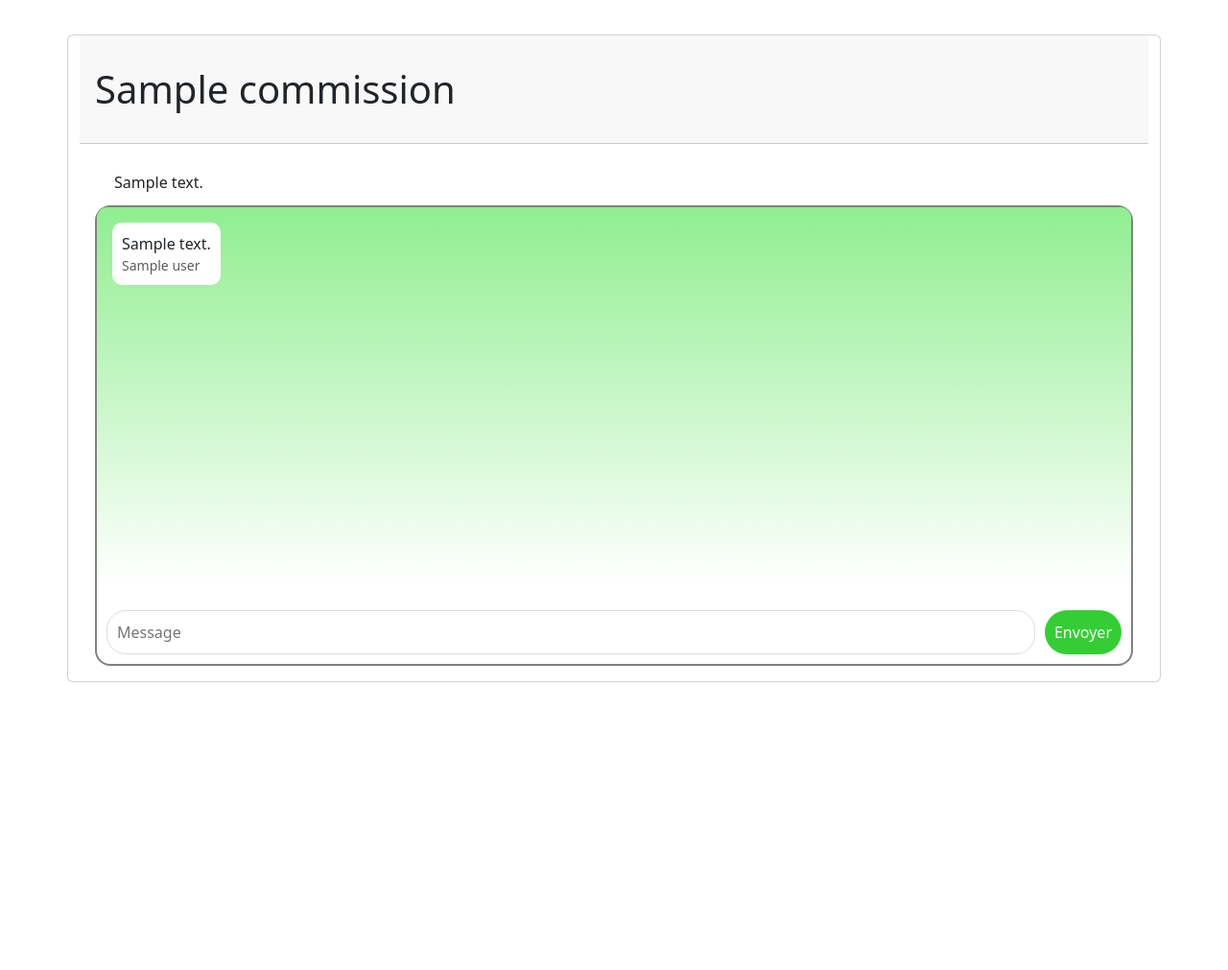
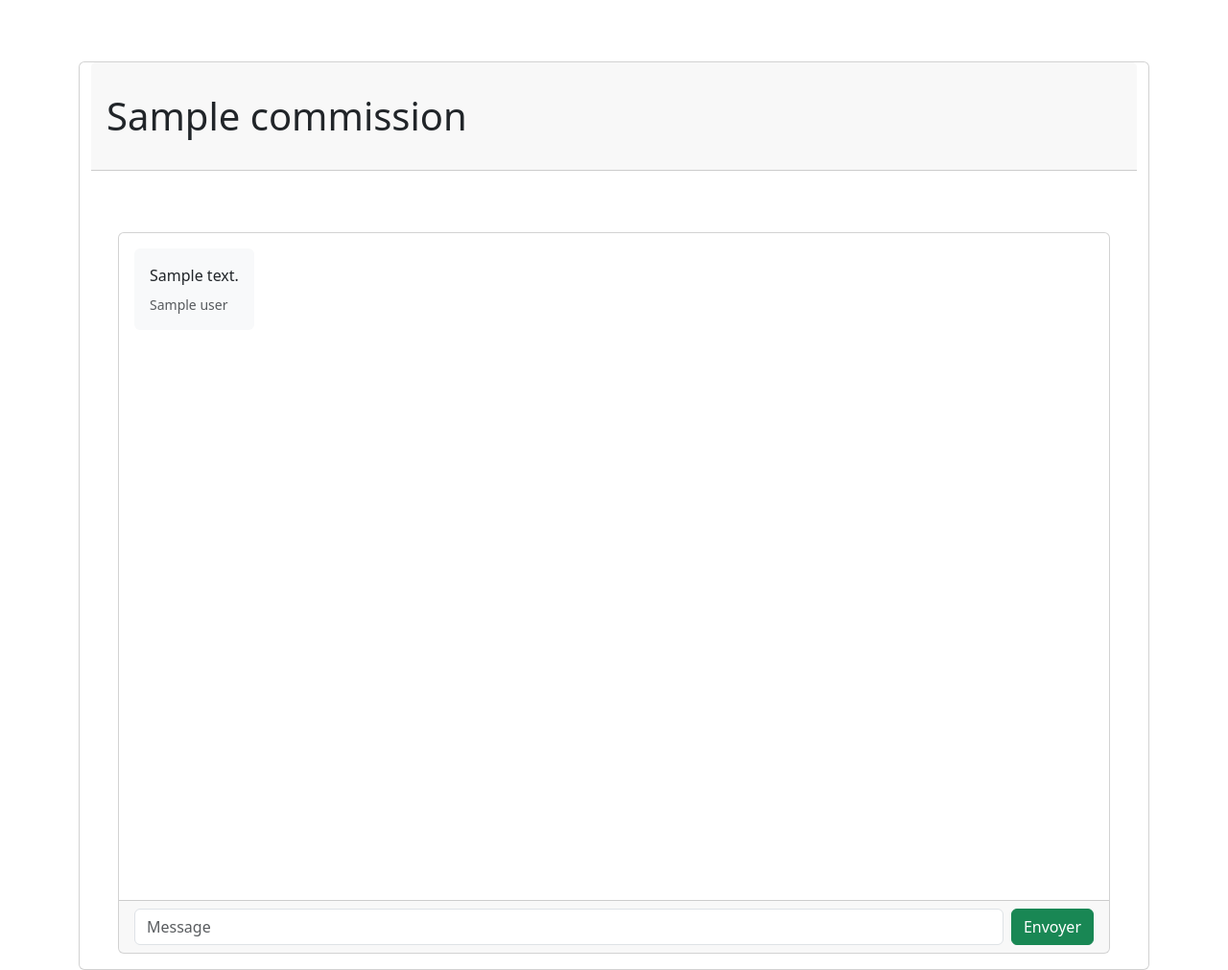
Before and after one commit to AdrienCarles/alhambra, a Symfony app: template templates/commission/chat.html.twig in a window 1280 px wide. Shown: the whole page at 96% size. Before the commit the page ends 711 px from the top, so only its background shows below. Run offline with Twig, Linux system fonts and the light colour scheme; the template is opened without the code that fills it: most values are stand-ins (such as "Sample title", 1, 10 or a date in 2020); style sheets or scripts are compiled from the project's sources; some libraries are stand-ins or nearby versions.

Commit message:
debbug responsive

```diff
--- a/assets/styles/chat.scss
+++ /dev/null
@@ -1,135 +0,0 @@
-// Définition des variables
-$color-primary: #007bff;
-$color-secondary: #888;
-$color-border: #ddd;
-$background-color-sent: #dcf8c6;
-$background-color-received: #fff;
-
-.container {
-  max-width: 60%;
-  margin: 0 auto;
-  padding: 20px;
-
-  .conversations {
-    display: flex;
-    flex-direction: column;
-  }
-
-  .conversation {
-    display: flex;
-    align-items: center;
-    padding: 10px;
-    border-bottom: 1px solid $color-border;
-    text-decoration: none;
-    color: #000;
-
-    .profile-image{
-      width: 40px;
-      height: 40px;
-      border-radius: 50%;
-      margin-right: 10px;
-    }
-
-    .conversation-details {
-      flex: 1;
-    }
-
-    .conversation-name {
-      font-weight: bold;
-    }
-
-    .conversation-last-message,
-    .conversation-time {
-      color: $color-secondary;
-    }
-  }
-}
-
-.chat {
-  display: flex;
-  flex-direction: column;
-  height: 60vh;
-  border:2px solid gray ;
-  border-radius: 1em;
-
-  .messages {
-    overflow-y: auto;
-    margin-bottom: 1em;
-    height: 90%;
-    background: linear-gradient(180deg,lightgreen, white);
-    border-top-left-radius: 0.7em ;
-    border-top-right-radius: 0.7em ;
-  }
-
-  .message {
-    padding: 10px;
-    border-radius: 10px;
-    margin-bottom: 10px;
-    max-width: 70%;
-
-    &.sent {
-      background-color: $background-color-sent;
-      align-self: flex-end;
-      margin-right: 1em;
-      margin-top: 1em;
-    }
-
-    &.received {
-      background-color: $background-color-received;
-      align-self: flex-start;
-      border: 1px solid $color-border;
-      margin-left: 1em;
-      margin-top: 1em;
-    }
-
-    &.message-right {
-      align-self: flex-end;
-      background-color: rgb(2, 192, 2);
-      margin-right: 1em;
-      color: white;
-      margin-top: 1em;
-    }
-
-    &.message-left {
-      align-self: flex-start;
-      background-color: white;
-      margin-left: 1em;
-      margin-top: 1em;
-    }
-  }
-}
-
-.message-input {
-  display: flex;
-  padding: 10px;
-  border-radius: 0.5em;
-  background-color: transparent;
-
-  .message-input-field {
-    flex: 1;
-    padding: 10px;
-    border: 1px solid $color-border;
-    border-radius: 20px;
-    outline: none;
-    &:disabled {
-      color: $color-secondary;
-      cursor: default;
-      pointer-events: none;
-    }
-  }
-
-  .send-button {
-    background-color: rgb(52, 206, 52);
-    color: #fff;
-    border: none;
-    border-radius: 10em;
-    padding: 10px;
-    margin-left: 10px;
-    cursor: pointer;
-    &:disabled {
-      background-color: $color-secondary;
-      cursor: default;
-      pointer-events: none;
-    }
-  }
-}
--- a/templates/base.html.twig
+++ b/templates/base.html.twig
@@ -11,15 +11,17 @@
         {% block javascripts %}
             {{ encore_entry_script_tags('app') }}
         {% endblock %}
+    </head>
+    <body>
 {% if app.user %}
-            <nav class="navbar navbar-expand-lg navbar-light bg-light">
+<nav class="navbar navbar-expand-lg navbar-light bg-light fixed-top">
+    <div class="container">
         <a class="navbar-brand" href="/home">Whatsapp</a>
         <button class="navbar-toggler" type="button" data-bs-toggle="collapse" data-bs-target="#navbarSupportedContent" aria-controls="navbarSupportedContent" aria-expanded="false" aria-label="Toggle navigation">
             <span class="navbar-toggler-icon"></span>
         </button>
-
         <div class="collapse navbar-collapse" id="navbarSupportedContent">
-                    <ul class="navbar-nav mr-auto">
+            <ul class="navbar-nav me-auto">
                 <li class="nav-item dropdown">
                     <button class="btn dropdown-toggle" id="navbarDropdown" type="button" data-bs-toggle="dropdown" aria-haspopup="true" aria-expanded="false">
                         Utilisateurs
@@ -42,16 +44,17 @@
                         <a class="dropdown-item" href="/commission/list">Liste</a>
                     </div>
                 </li>
-                        <li class="nav-item ml-auto">
+                <li class="nav-item ms-auto">
                     <a class="nav-link" href="{{ path('app_logout') }}">Déconnexion</a>
                 </li>
             </ul>
         </div>
+    </div>
 </nav>
 {% endif %}
-    </head>
-    <body>
+        <div class="container mt-5">
             {% block body %}{% endblock %}
+        </div>
         {% block extra_js %}{% endblock %}
     </body>
 </html>
--- a/templates/card.html.twig
+++ b/templates/card.html.twig
@@ -1,8 +1,8 @@
 {% extends 'base.html.twig' %}
 
 {% block body %}
-<div class="container mt-3">
-    <div class="row justify-content-center">
+<div class="container pt-3">
+    <div class="row justify-content-center ">
         <div class="card col-12">
             <div class="card-header">
                 <h1 class="my-4">{% block title %}{% endblock %}</h1>
--- a/templates/commission/chat.html.twig
+++ b/templates/commission/chat.html.twig
@@ -1,41 +1,45 @@
 {% extends 'card.html.twig' %}
 {% block title %}
-
     {{ commission.name }}
-
 {% endblock %}
-
 
 {% block stylesheets %}
     {{ parent() }}
-    <link rel="stylesheet" href="{{ asset('build/chat.css') }}">
+    {# <link rel="stylesheet" href="{{ asset('build/chat.css') }}"> #}
 {% endblock %}
 
 {% block card_content %}
-    <div class="row text-center justify-content-between py-1 m-2 align-content-between flex-wrap">
-        <div class="col-sm-3 d-flex justify-content-start align-items-center">{{commission.description}}</div>
-        {% if commission.isClosed == true %}
-            <h2 class="col-sm-5 d-flex justify-content-center align-items-center">Commission archivé</h2>
-        {% endif %}
-    </div>
-<div class="chat">
-    <div class="messages d-flex flex-column">
-        {% for post in commission.posts %}
-            <div class="message {% if app.user and post.user == app.user %}message-right{% else %}message-left{% endif %}">
-                {{ post.content }}
-                <div class="message-user small text-muted">
-                    {{ post.user.name }}
+<div class="d-flex flex-column vh-100">
+    <div class="flex-grow-1 mt-5 d-flex flex-column">
+        <div class="container-fluid d-flex flex-column h-100">
+            <div class="card chat flex-grow-1 d-flex flex-column overflow-hidden" style="height: calc(100vh - 56px);">
+                <!-- Messages -->
+                <div class="card-body flex-grow-1 overflow-auto">
+                    {% for post in commission.posts %}
+                        <div class="d-flex mb-3 {% if app.user and post.user == app.user %}justify-content-end{% else %}justify-content-start{% endif %}">
+                            <div class="message p-3 rounded {% if app.user and post.user == app.user %}bg-success text-white{% else %}bg-light{% endif %}">
+                                {{ post.content }}
+                                <div class="small text-muted mt-2">
+                                    {{ post.user.name }}
+                                </div>
+                            </div>
+                        </div>
+                    {% endfor %}
+                </div>
+
+                <!-- Message input -->
+                <div class="card-footer">
+                    <form action="{{ path('post_create') }}" method="post" class="d-flex">
+                        <input type="hidden" name="commission_id" value="{{ commission.id }}">
+                        <input type="text" class="form-control me-2" name="post_content" placeholder="Message"
+                            {% if commission.isClosed %}disabled{% endif %} required>
+                        <button type="submit" class="btn btn-success" {% if commission.isClosed %}disabled{% endif %}>
+                            Envoyer
+                        </button>
+                    </form>
                 </div>
             </div>
-        {% endfor %}
-    </div>
-    <div class="message-input">
-        <form action="{{ path('post_create') }}" method="post" class="d-flex w-100">
-            <input type="hidden" name="commission_id" value="{{ commission.id }}">
-            <input type="text" placeholder="Message" name="post_content" required class="message-input-field" {{ commission.isClosed == true ? 'disabled' : ''  }}>
-            <button type="submit" class="send-button" {{ commission.isClosed == true ? 'disabled' : ''  }}>Envoyer</button>
-        </form>
+        </div>
     </div>
 </div>
-
 {% endblock %}
```
Also changed, not shown: src/Entity/User.php (+34 -0 lines), templates/home/index.html.twig (+9 -18 lines). Lines whose indentation alone changed are shown as unchanged.
